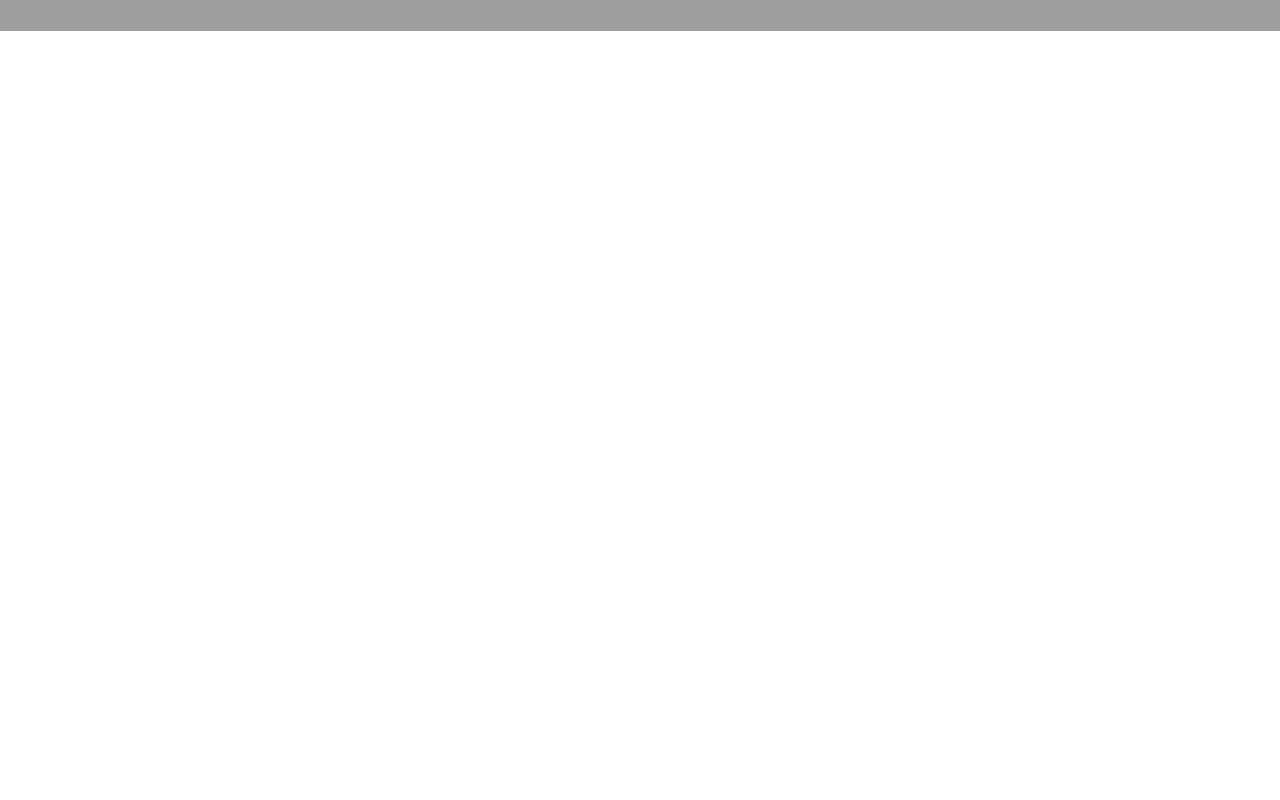
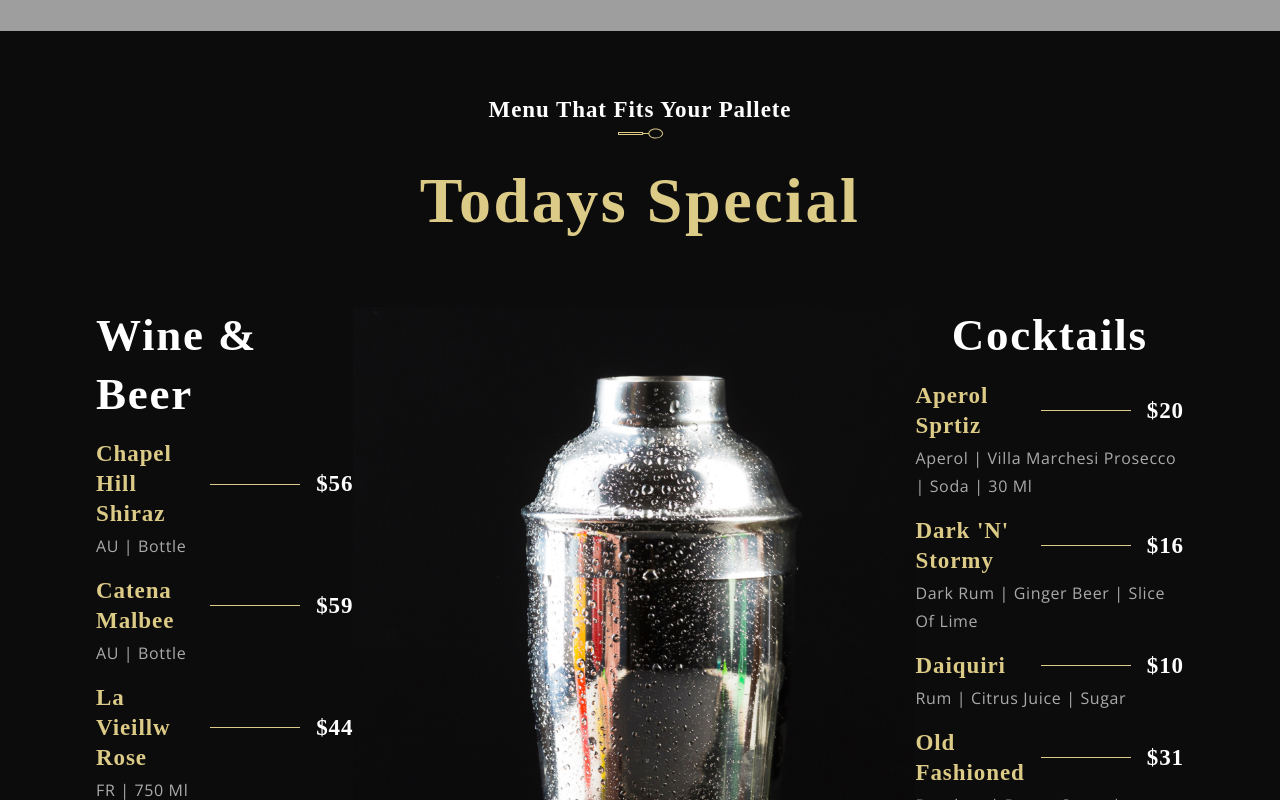
Before and after one commit to Mrinal-xx-Singha/restraunt_Landingpage, a React (Create React App) app: page / in a window 1280 px wide. Shown: the part 2160-2960 px from the top of the page. Before the commit the page ends 2191 px from the top, so only its background shows below. Built offline with nearby package versions, Linux system fonts and the light colour scheme; grey boxes are pictures that could not be loaded; a web font is replaced by a local one.

Commit message:
Special Menu and menuitem component is completed

```diff
--- a/src/App.js
+++ b/src/App.js
@@ -9,13 +9,13 @@
     <Navbar />
     <Header />
     <AboutUs />
-    {/*<SpecialMenu />
+    <SpecialMenu />
     <Chef />
     <Intro />
     <Laurels />
     <Gallery />
     <FindUs />
-    <Footer /> */}
+    <Footer />
   </div>
 );
 
--- a/src/components/Menuitem/MenuItem.css
+++ b/src/components/Menuitem/MenuItem.css
@@ -0,0 +1,49 @@
+.app__menuitem {
+    width: 100%;
+    margin: 1rem 0;
+
+    display: flex;
+    flex-direction: column;
+}
+
+.app__menuitem-head {
+    display: flex;
+    justify-content: space-between;
+    align-items: center;
+}
+
+.app__menuitem-sub {
+    width: 100%;
+    margin-top: 0.2rem;
+}
+
+.app__menuitem-name {
+    flex: 1;
+}
+
+.app__menuitem-dash {
+    width: 90px;
+    height: 1px;
+
+
+
+    background: var(--color-golden);
+    margin: 0 1rem;
+
+}
+
+.app__menuitem-price {
+    display: flex;
+    justify-content: flex-end;
+    align-items: flex-start;
+    flex-direction: row;
+}
+
+.app__specialMenu-menu_heading {
+    font-family: var(--font-base);
+    font-weight: 600;
+    font-size: 45px;
+    line-height: 58.5px;
+    letter-spacing: 0.04em;
+    color:  var(--color-white);
+}
--- a/src/components/Menuitem/MenuItem.jsx
+++ b/src/components/Menuitem/MenuItem.jsx
@@ -2,9 +2,29 @@
 
 import './MenuItem.css';
 
-const MenuItem = () => (
-  <div>
-    MenuItem
+const MenuItem = ({title, price, tags}) => (
+  <div className='app__menuitem'>
+    <div className='app__menuitem-head'>
+      <div className='app__menuitem-name'>
+        <p className='p__cormorant' style={{color:'#DCCA87'}}>
+          {title}
+        </p>
+
+      </div>
+      <div className='app__menuitem-dash'></div>
+
+      <div className='app__menuitem-price'>
+        <p className='p__cormorant'>
+          {price}
+        </p>
+      </div>
+    </div>
+
+    <div className='app__menuitem-sub'>
+      <p className='p__opensans' style={{color:'#AAA'}}>
+          {tags}
+      </p>
+    </div>
   </div>
 );
 
--- a/src/container/Menu/SpecialMenu.css
+++ b/src/container/Menu/SpecialMenu.css
@@ -0,0 +1,80 @@
+.app__specialMenu {
+    flex-direction: column;
+    background: var(--color-black);
+}
+
+.app__specialMenu-title {
+    margin-bottom: 2rem;
+    text-align: center;
+}
+
+.app__specialMenu-menu {
+    width: 100%;
+
+    margin: 2rem 0;
+    display: flex;
+    justify-content: center;
+    letter-spacing: 0.04px;
+    align-items: flex-start;
+    flex-direction: row;
+
+}
+
+.app__specialMenu-menu_wine,
+.app__specialMenu-menu_cocktails {
+    flex: 1;
+    width: 100%;
+    flex-direction: column;
+}
+
+
+.app__specialMenu-menu_img {
+    width: 410px;
+    margin: 0 2rem;
+}
+
+.app__specialMenu_menu_img img {
+    width: 100%;
+    height: auto;
+
+}
+.app__specialMenu-menu_items {
+    display: flex;
+    flex-direction: column;
+
+    margin: 2rem 0;
+    width: 100%;
+}
+
+
+
+@media screen and (max-width: 2000px) {
+    .app__specialMenu-menu_img {
+        width: 650px;
+    }
+    .app__specialMenu-menu_img img {
+        height: 920px;
+    }
+}
+@media screen and (max-width: 1150px) {
+    .app__specialMenu-menu  {
+        flex-direction: column;
+        align-items: center;
+        width: 100%;
+    }
+
+    .app__specialMenu-menu_img {
+        margin: 3rem 0;
+    }
+}
+
+@media screen and (max-width: 650px) {
+    .app__specialMenu-menu_img {
+        width: 100%;
+    }
+
+    .app__specialMenu-menu_heading {
+        font-size: 35px;
+        line-height: 48.5px;
+    }
+}
--- a/src/container/Menu/SpecialMenu.jsx
+++ b/src/container/Menu/SpecialMenu.jsx
@@ -2,10 +2,45 @@
 
 import './SpecialMenu.css';
 
+import { SubHeading, MenuItem } from '../../components';
+import { images, data} from '../../constants';
+
 const SpecialMenu = () => (
-  <div>
-    SpecialMenu
-  </div>
+  <div className='app__specialMenu flex__center section__padding ' id='menu'>
+    <div className='app__specialMenu-title'>
+      <SubHeading title='Menu that fits your pallete' />
+      <h1 className='headtext__cormorant'>Todays Special</h1>
+    </div>
+
+
+    <div className='app__specialMenu-menu'>
+      <div className='app__specialMenu-menu_wine flex__center '>
+        <p className='app__specialMenu-menu_heading'>Wine & Beer</p>
+        <div className='app__specialMenu_menu_items'>
+          {data.wines.map((wine,index) => (
+            <MenuItem key={wine.title + index} title={wine.title}  price ={wine.price} tags={wine.tags}/>
+          ))}
+        </div>
+      </div>
+
+            <div className='app__specialMenu_menu_img'>
+              <img  src={images.menu} alt='menu img'/>
+            </div>
+
+        <div className='app__specialMenu-menu_cocktails flex__center '>
+          <p className='app__specialMenu-menu_heading'>Cocktails</p>
+        <div className='app__specialMenu_menu_items'>
+          {data.cocktails.map((cocktail,index) => (
+            <MenuItem key={cocktail.title + index} title={cocktail.title} price={cocktail.price} tags={cocktail.tags}/>
+          ))}
+        </div>
+      </div>
+    </div>
+
+    <div style={{marginTop:'15px'}}>
+      <button type='button' className='custom__button'>View More</button>
+    </div>
+    </div>
 );
 
 export default SpecialMenu;
```
